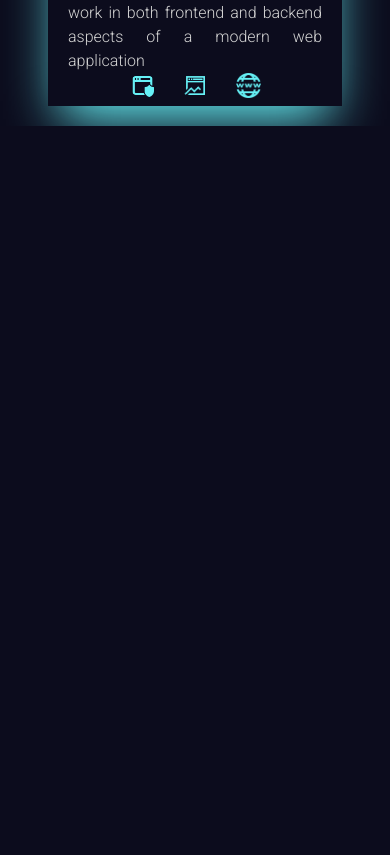
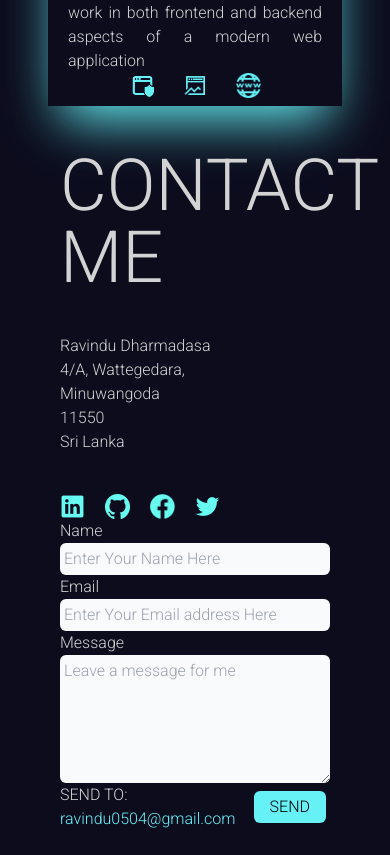
Before and after one commit to Ravindu007/Portfolio_V2.0, a React (Vite) app: page / in a window 390 px wide. Shown: the part 7082-7937 px from the top of the page. Before the commit the page ends 7208 px from the top, so only its background shows below. Built offline with nearby package versions, Linux system fonts and the light colour scheme.

Commit message:
initial contact

```diff
--- /dev/null
+++ b/src/Components/Contact/Contact.jsx
@@ -0,0 +1,56 @@
+import React from 'react'
+
+const Contact = () => {
+  return (
+    <div className='contact px-10 py-6'>
+      <div className="grid grid-cols-2">
+        {/* contact me */}
+        <div className="col-span-2 md:col-span-1 flex flex-col gap-y-10">
+          <h1 className='text-7xl'>CONTACT ME</h1>
+
+          <div className="address">
+            <p>Ravindu Dharmadasa</p>
+            <p>4/A, Wattegedara,</p>
+            <p>Minuwangoda</p>
+            <p>11550</p>
+            <p>Sri Lanka</p>
+          </div>
+
+          <div className="social-media flex gap-5">
+            <a href=""><img src="./icons/linkedIn.png" alt="" width={25}/></a>
+            <a href=""><img src="./icons/github.png" alt="" width={25}/></a>
+            <a href=""><img src="./icons/fb.png" alt="" width={25}/></a>
+            <a href=""><img src="./icons/twitter.png" alt="" width={25}/></a>
+          </div>
+        </div>
+
+        {/* email */}
+        <div className="col-span-2 md:col-span-1">
+          <form action="">
+              <div className="form-group flex flex-col">
+                <label>Name</label>
+                <input type="text" className='rounded-md py-1 px-1 bg-gray-50 text-black' placeholder='Enter Your Name Here' />
+              </div>
+
+              <div className="form-group flex flex-col">
+                <label>Email</label>
+                <input type="text" className='rounded-md py-1 px-1 bg-gray-50 text-black' placeholder='Enter Your Email address Here' />
+              </div>
+
+              <div className="form-group flex flex-col">
+                <label>Message</label>
+                <textarea name="" id="" cols="30" rows="5" className='rounded-md py-1 px-1 bg-gray-50 text-black' placeholder='Leave a message for me'></textarea>
+              </div>
+              <div className="flex justify-end items-center gap-2">
+                <p>SEND TO: <span className='text-primary'>ravindu0504@gmail.com</span></p>
+                <button className='styleBtn'>SEND</button>
+              </div>
+          </form>
+
+        </div>
+      </div>
+    </div>
+  )
+}
+
+export default Contact
--- a/src/pages/Home.jsx
+++ b/src/pages/Home.jsx
@@ -6,6 +6,7 @@ import Projects from '../Components/Projects/Projects'
 import Education from '../Components/Education/Education'
 import Certiificates from '../Components/Certificats/Certiificates'
 import Services from '../Components/Services/Services'
+import Contact from '../Components/Contact/Contact'
 
 
 const Home = () => {
@@ -29,6 +30,9 @@ const Home = () => {
       <div className="section">
         <Services/>
       </div>
+      <div className="section">
+        <Contact/>
+      </div>
     </div>
   )
 }
```
